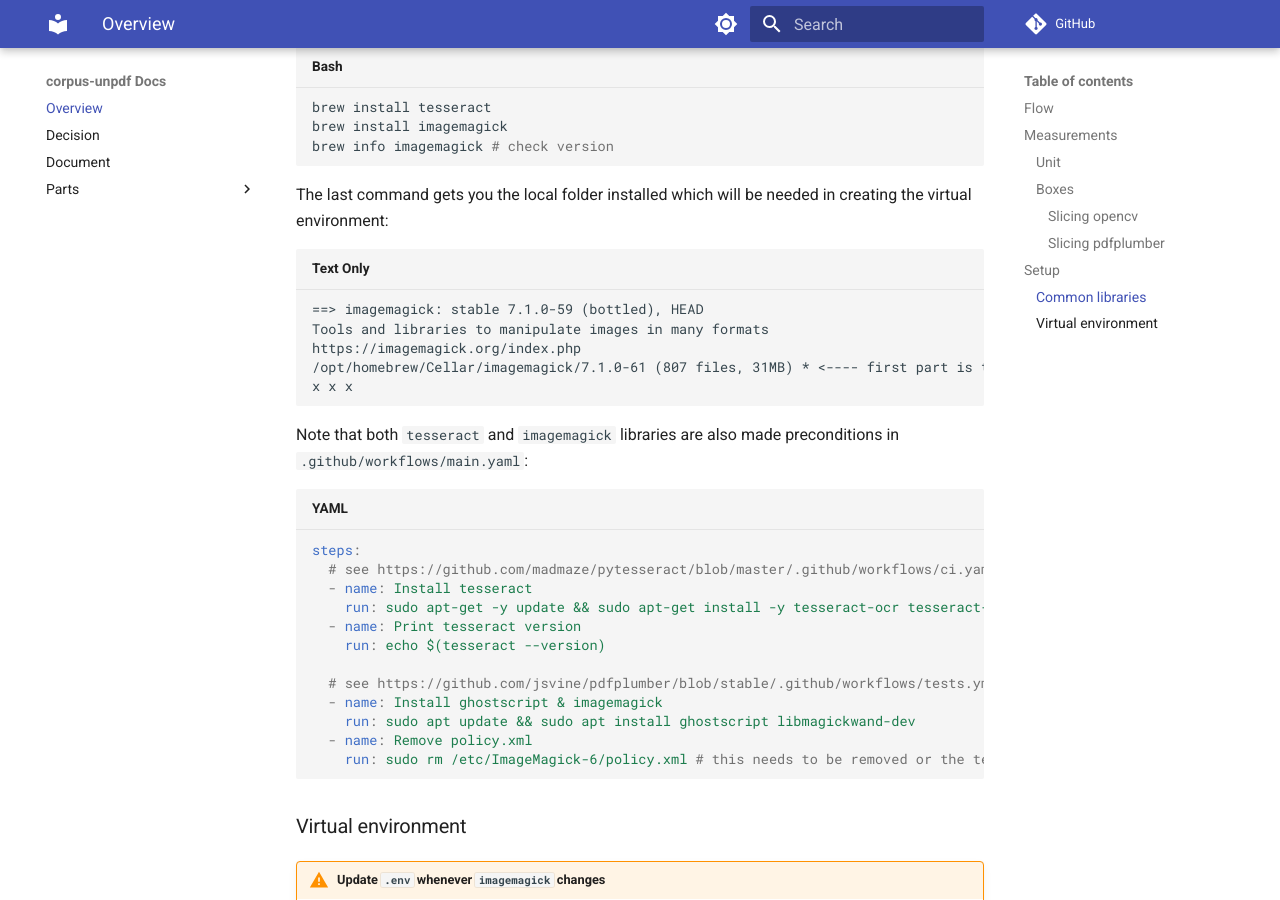
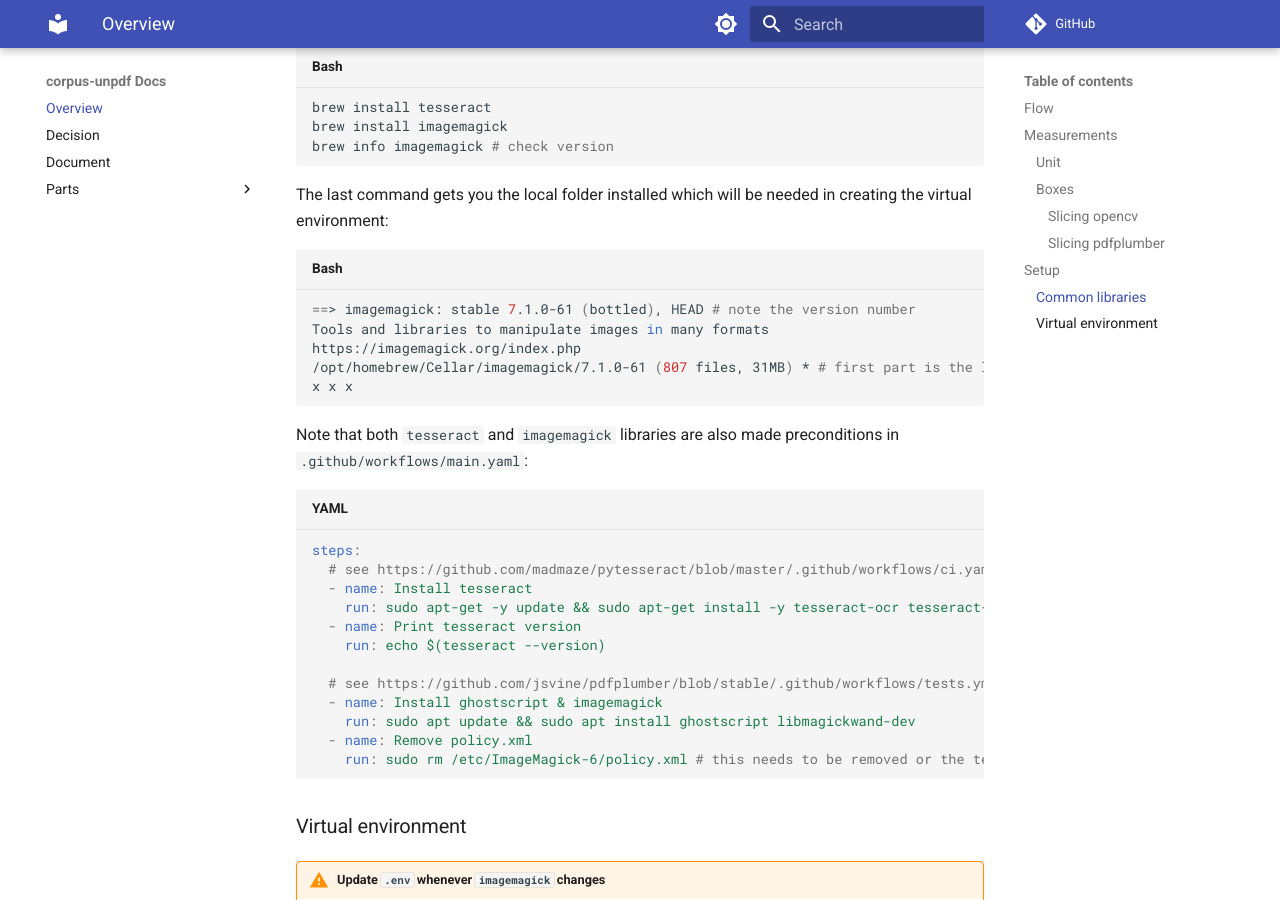
Before and after one commit to justmars/corpus-unpdf, an MkDocs documentation site: the page built from docs/index.md, in a window 1280 px wide and 900 px high, scrolled down 2935 px. Built offline with MkDocs 1.6.1 and Material for MkDocs 9.7.7, drawn with Linux system fonts in a browser that asks for light colours; comment, search, counter and statistics services are not loaded.

Commit message:
feat: docs

````diff
--- a/docs/index.md
+++ b/docs/index.md
@@ -98,11 +98,11 @@ brew info imagemagick # check version
 
 The last command gets you the local folder installed which will be needed in creating the virtual environment:
 
-```text
-==> imagemagick: stable 7.1.0-59 (bottled), HEAD
+```sh
+==> imagemagick: stable 7.1.0-61 (bottled), HEAD # note the version number
 Tools and libraries to manipulate images in many formats
 https://imagemagick.org/index.php
-/opt/homebrew/Cellar/imagemagick/7.1.0-61 (807 files, 31MB) * <---- first part is the local folder
+/opt/homebrew/Cellar/imagemagick/7.1.0-61 (807 files, 31MB) * # first part is the local folder
 x x x
 ```
 
````
